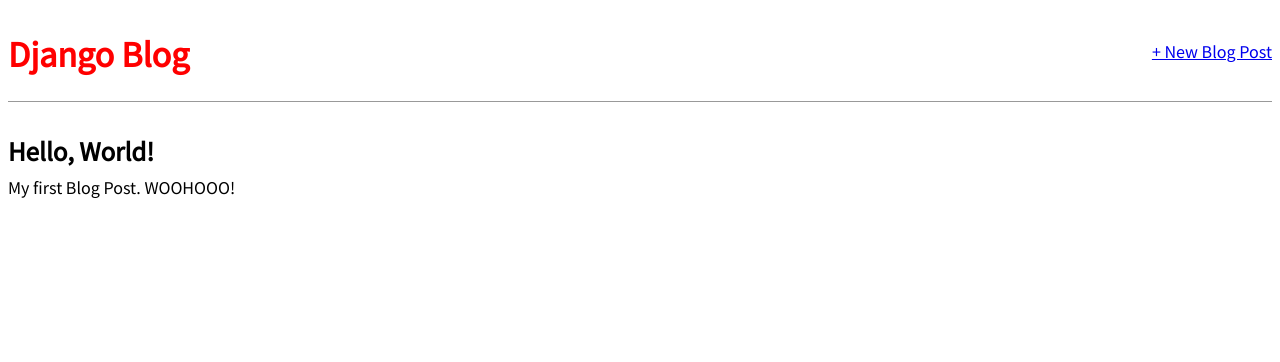
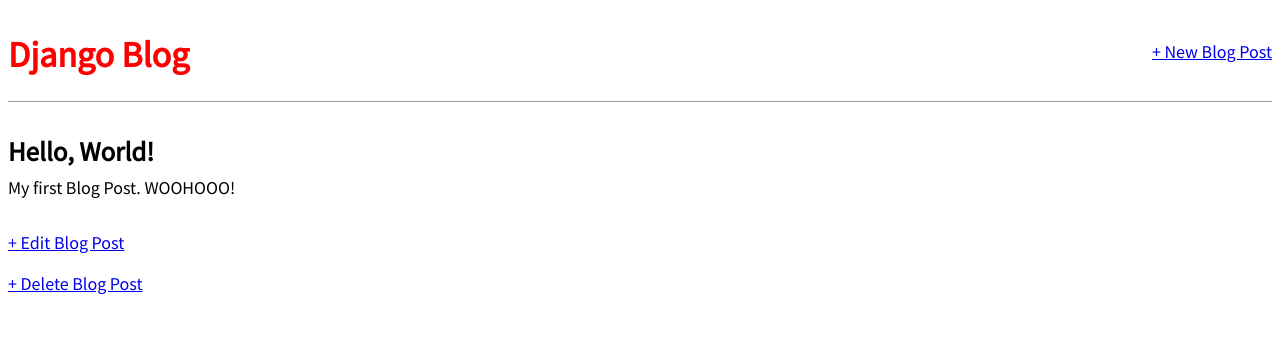
Before and after one commit to rajuljha/blog-app, a Django app: page /post/1/ in a window 1280 px wide. Shown: the top 362 px of the page. Run offline with Django 4.2, Linux system fonts and the light colour scheme; data comes from the database, SQL or seed files in the repository; both versions use the stored data as it was after the commit.

Commit message:
Feature: Add update and delete posts.

```diff
--- a/blog/urls.py
+++ b/blog/urls.py
@@ -1,8 +1,10 @@
 from django.urls import path
-from .views import BlogListView, BlogDetailView , BlogCreateView
+from .views import BlogListView, BlogDetailView , BlogCreateView, BlogUpdateView, BlogDeleteView
 
 urlpatterns = [
     path('', BlogListView.as_view(), name='home'),
     path('post/<int:pk>/', BlogDetailView.as_view(), name='post_detail'),
     path('post/new/', BlogCreateView.as_view(), name='post_new'),
+    path('post/<int:pk>/edit', BlogUpdateView.as_view(), name='post_edit'),
+    path('post/<int:pk>/delete', BlogDeleteView.as_view(), name='post_delete'),
 ]
--- a/blog/views.py
+++ b/blog/views.py
@@ -1,5 +1,6 @@
 from django.views.generic import ListView, DetailView
-from django.views.generic.edit import CreateView
+from django.views.generic.edit import CreateView, UpdateView, DeleteView
+from django.urls import reverse_lazy
 from .models import Post
 # Create your views here.
 
@@ -15,3 +16,13 @@
     model = Post
     template_name = 'post_new.html'
     fields = ['title', 'author', 'body']
+
+class BlogUpdateView(UpdateView):
+    model = Post
+    template_name = 'post_edit.html'
+    fields = ['title', 'body']
+
+class BlogDeleteView(DeleteView):
+    model = Post
+    template_name = 'post_delete.html'
+    success_url = reverse_lazy('home')
--- a/templates/post_detail.html
+++ b/templates/post_detail.html
@@ -5,4 +5,8 @@
         <h2> {{ post.title }}</h2>
         <p> {{ post.body }}</p>
     </div>
+
+    <p><a href="{% url 'post_edit' post.pk %}"> + Edit Blog Post</a></p>
+    <p><a href="{% url 'post_delete' post.pk %}"> + Delete Blog Post</a></p>
+
 {% endblock content %}
```
Also changed, not shown: templates/post_delete.html (added, +10 -0 lines), templates/post_edit.html (added, +9 -0 lines), db.sqlite3.
